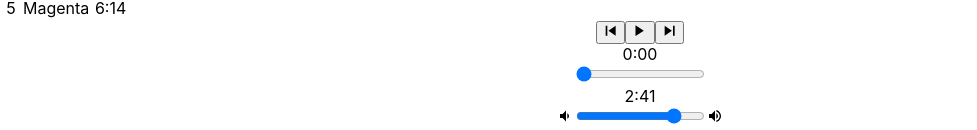
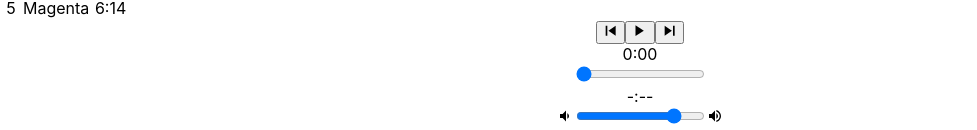
Before and after one commit to lawrencety/bloc-jams-react, a React (Create React App) app: page /album/the-colors in a window 1280 px wide. Shown: the part 897-1027 px from the top of the page, without its empty margins (0-977 px from the left). Built offline with nearby package versions, Linux system fonts and the light colour scheme; the HTML template or start-up script is replaced by a standard one.

Commit message:
assignment-9-completed

```diff
--- a/src/components/Album.js
+++ b/src/components/Album.js
@@ -102,7 +102,7 @@ class Album extends Component {
   }
 
   formatTime(seconds) {
-    if ((seconds < 0) || isNaN(seconds)) {
+    if ((seconds < 0) || isNaN(seconds) || (typeof seconds != "number")) {
       return "-:--"
     } else {
       const mins = Math.floor(seconds / 60);
@@ -175,7 +175,7 @@ class Album extends Component {
                     }) ()}
                   </td>
                   <td>{song.title}</td>
-                  <td>{this.formatTime(song.duration)}</td>
+                  <td>{this.formatTime(Number(song.duration))}</td>
                 </tr>
               )
             }
```
